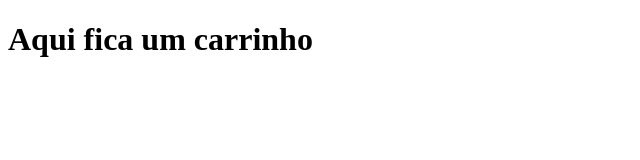
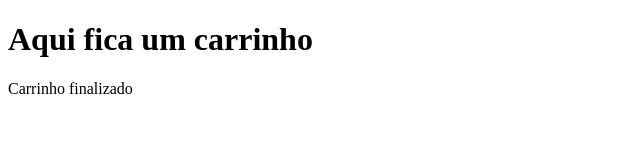
Before and after one commit to dallari/ex003, a plain HTML site: page cart.html in a window 1280 px wide. Shown: the whole page, without its empty margins (0-640 px from the left). Drawn offline with Linux system fonts and the light colour scheme.

Commit message:
Carrinho finalizado

```diff
--- a/cart.html
+++ b/cart.html
@@ -7,5 +7,6 @@
 </head>
 <body>
   <h1>Aqui fica um carrinho</h1>
+  <p>Carrinho finalizado</p>
 </body>
 </html>
```
